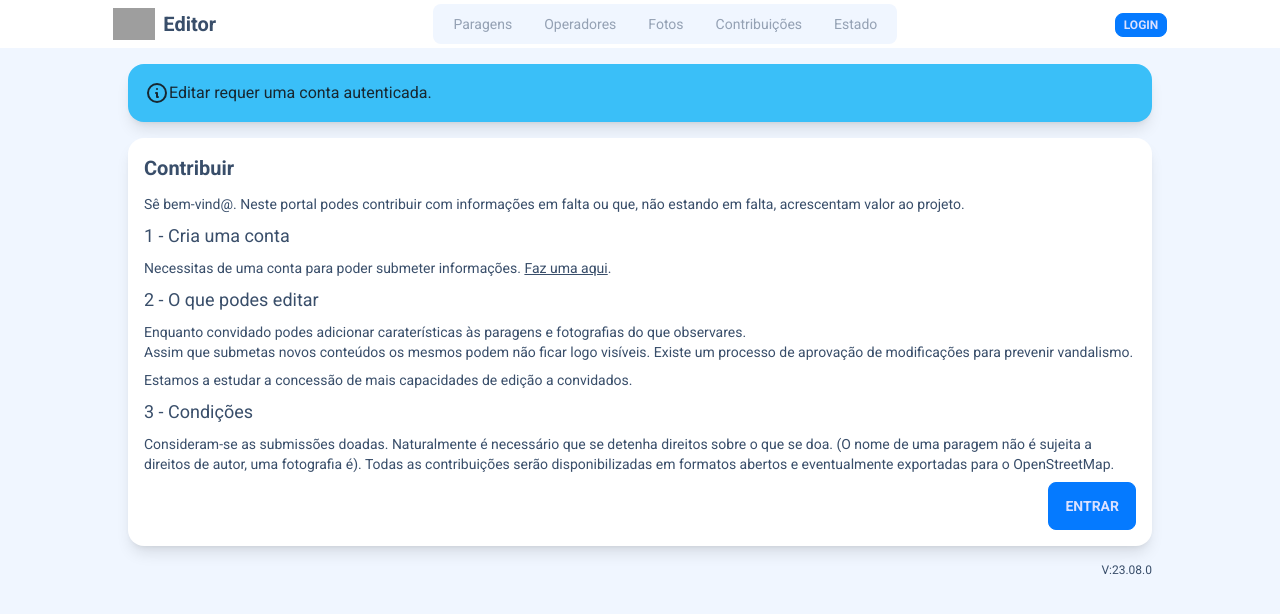
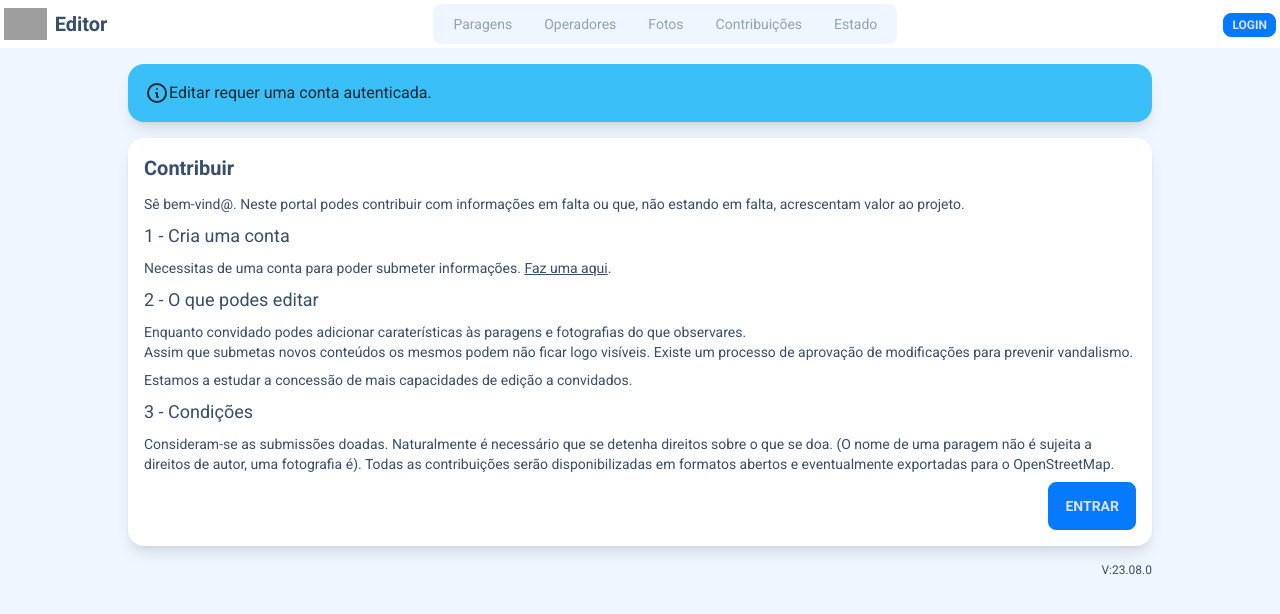
Before and after one commit to intermodalpt/web-editor, a SvelteKit app: page / in a window 1280 px wide. Shown: the top 614 px of the page. Built offline with nearby package versions, Linux system fonts and the light colour scheme; grey boxes are pictures that could not be loaded.

Commit message:
Make the header adjust better to different screens

```diff
--- a/src/routes/Header.svelte
+++ b/src/routes/Header.svelte
@@ -3,7 +3,8 @@
 	import { logout, decodedToken } from '$lib/stores.js';
 </script>
 
-<header class="flex justify-around items-center bg-base-100 p-1">
+<header class="flex justify-center bg-base-100 p-1">
+	<div class="grow flex justify-between items-center max-w-[80em]">
 		<div class="flex-none lg:hidden">
 			<label for="mobile-drawer" class="btn btn-sm btn-square btn-ghost">
 				<svg
@@ -73,4 +74,5 @@
 				<a href="/login" class="btn btn-primary btn-xs">Login</a>
 			{/if}
 		</div>
+	</div>
 </header>
```
Lines whose indentation alone changed are shown as unchanged.
